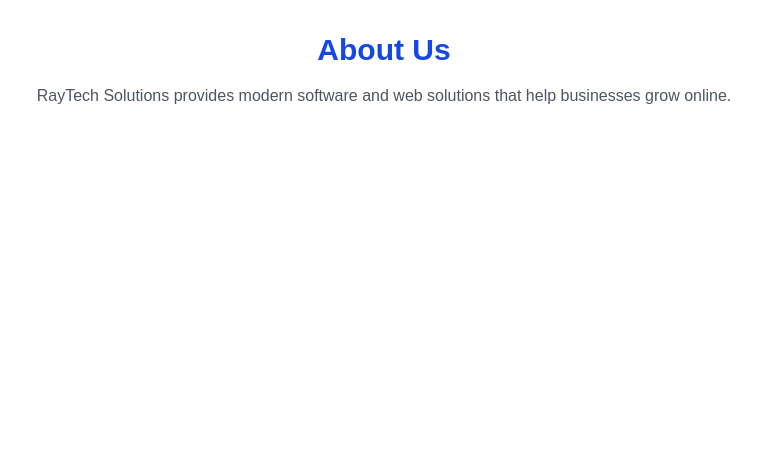
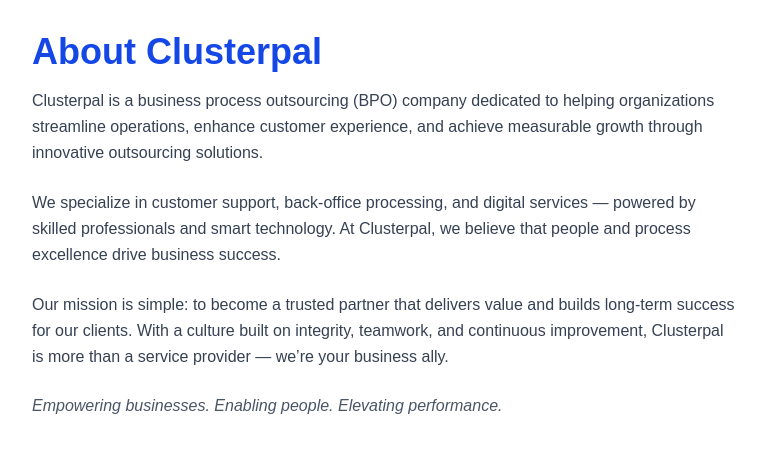
Before and after one commit to Reyuken/project-business-website, a Next.js app in the folder frontend/: page /about in a window 1280 px wide. Shown: the top 452 px of the page, without its empty margins (256-1021 px from the left). Built offline with nearby package versions, Linux system fonts and the light colour scheme.

Commit message:
Initial about page

```diff
--- a/frontend/src/app/about/page.js
+++ b/frontend/src/app/about/page.js
@@ -1,10 +1,30 @@
 export default function About() {
   return (
-    <main className="p-8 text-center">
-      <h1 className="text-3xl font-bold mb-4 text-blue-700">About Us</h1>
-      <p className="text-gray-600">
-        RayTech Solutions provides modern software and web solutions that help businesses grow online.
+    <div className="p-8 max-w-3xl mx-auto">
+      <h1 className="text-4xl font-bold text-blue-700 mb-4">About Clusterpal</h1>
+
+      <p className="text-gray-700 leading-relaxed mb-6">
+        Clusterpal is a business process outsourcing (BPO) company dedicated to helping
+        organizations streamline operations, enhance customer experience, and achieve
+        measurable growth through innovative outsourcing solutions.
       </p>
-    </main>
+
+      <p className="text-gray-700 leading-relaxed mb-6">
+        We specialize in customer support, back-office processing, and digital services —
+        powered by skilled professionals and smart technology. At Clusterpal, we believe
+        that people and process excellence drive business success.
+      </p>
+
+      <p className="text-gray-700 leading-relaxed mb-6">
+        Our mission is simple: to become a trusted partner that delivers value and builds
+        long-term success for our clients. With a culture built on integrity, teamwork, and
+        continuous improvement, Clusterpal is more than a service provider — we’re your
+        business ally.
+      </p>
+
+      <p className="text-gray-600 italic">
+        Empowering businesses. Enabling people. Elevating performance.
+      </p>
+    </div>
   );
 }
```
